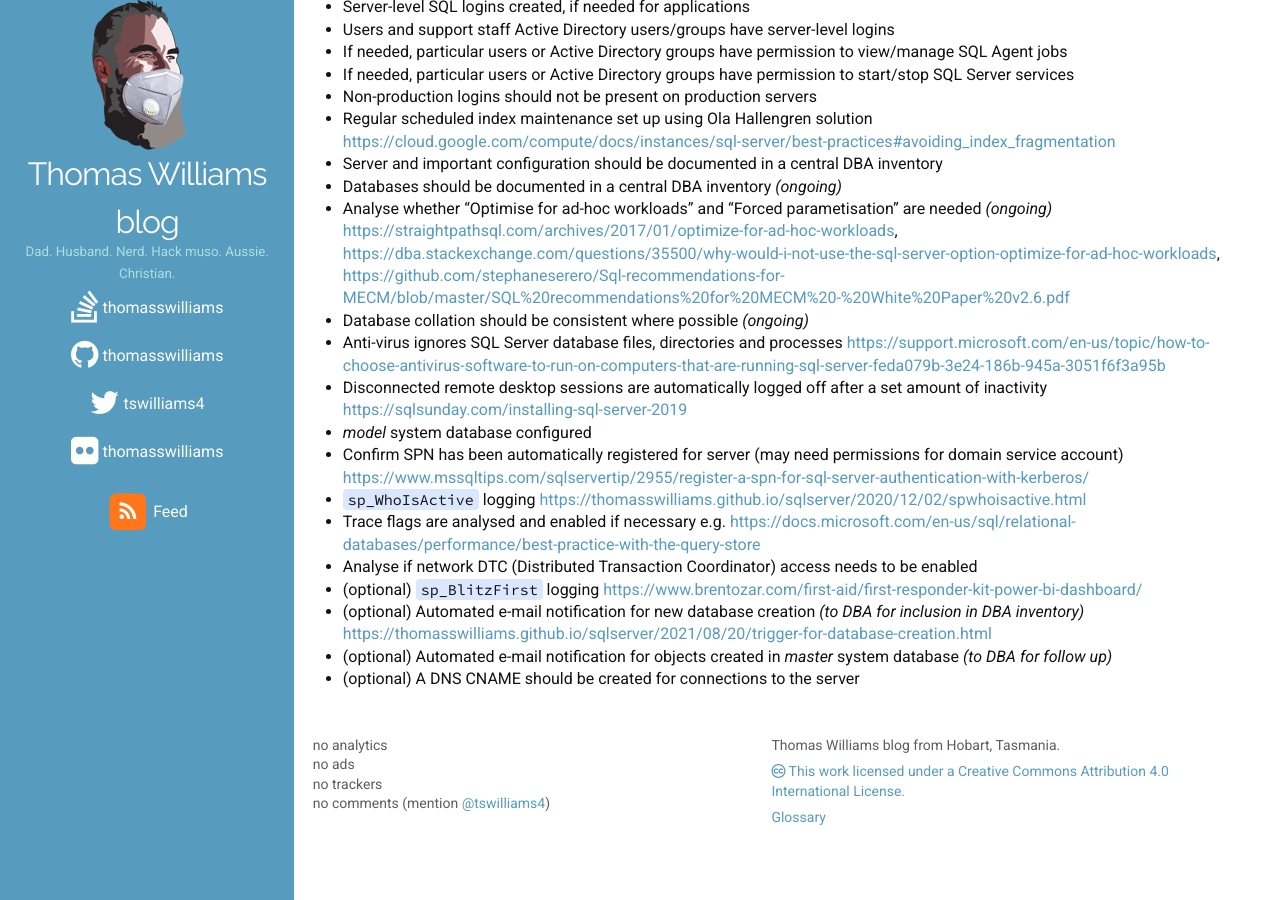
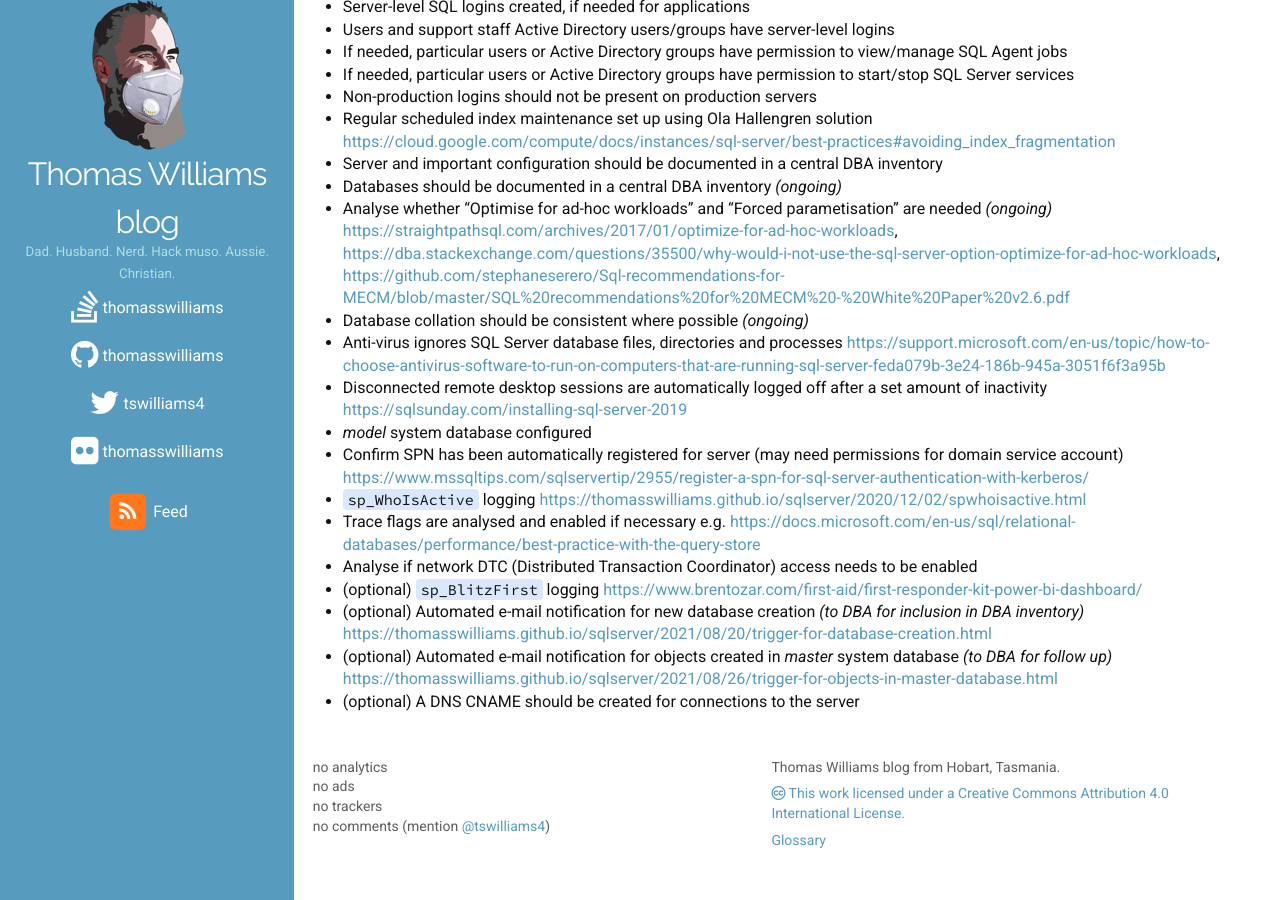
Before and after one commit to thomasswilliams/thomasswilliams.github.io, a Jekyll site: the page built from _posts/2021-04-26-commissioning-a-sql-server.markdown, in a window 1280 px wide and 900 px high, scrolled down 1625 px. Built offline with Jekyll 4.4.1, drawn with Linux system fonts in a browser that asks for light colours; nearby versions of some CDN libraries; part of the change alters nothing that is shown.

Commit message:
Add link to new "Notify DBA on objects created in master database" post to commissioning list

```diff
--- a/_posts/2021-04-26-commissioning-a-sql-server.markdown
+++ b/_posts/2021-04-26-commissioning-a-sql-server.markdown
@@ -63,5 +63,5 @@ With this in mind, here's a sample checklist to commission a server:
 - Analyse if network DTC (Distributed Transaction Coordinator) access needs to be enabled
 - (optional) <code>sp_BlitzFirst</code> logging <https://www.brentozar.com/first-aid/first-responder-kit-power-bi-dashboard/>
 - (optional) Automated e-mail notification for new database creation _(to DBA for inclusion in DBA inventory)_ <https://thomasswilliams.github.io/sqlserver/2021/08/20/trigger-for-database-creation.html>
-- (optional) Automated e-mail notification for objects created in _master_ system database _(to DBA for follow up)_
+- (optional) Automated e-mail notification for objects created in _master_ system database _(to DBA for follow up)_ <https://thomasswilliams.github.io/sqlserver/2021/08/26/trigger-for-objects-in-master-database.html>
 - (optional) A DNS CNAME should be created for connections to the server
```
